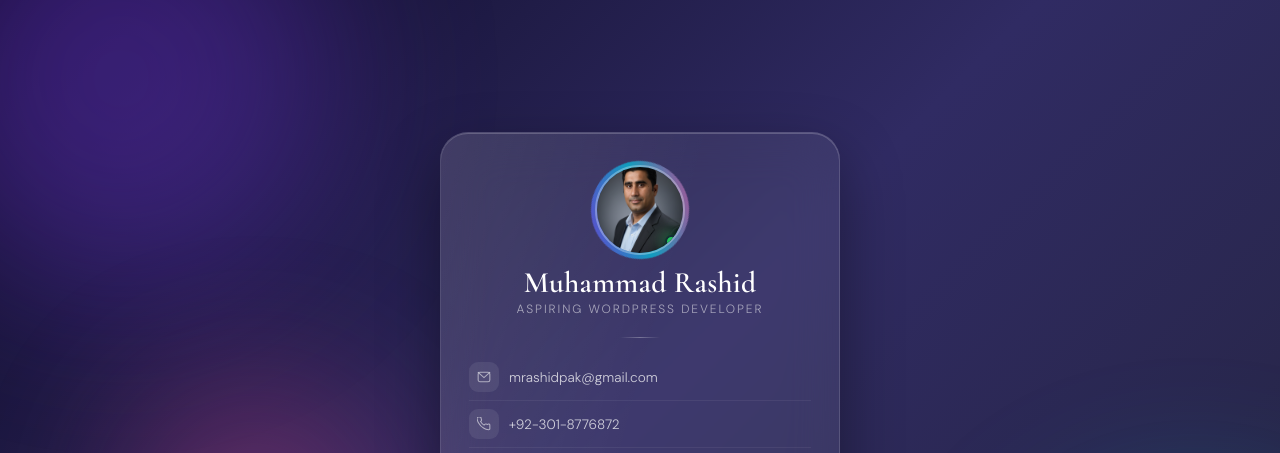
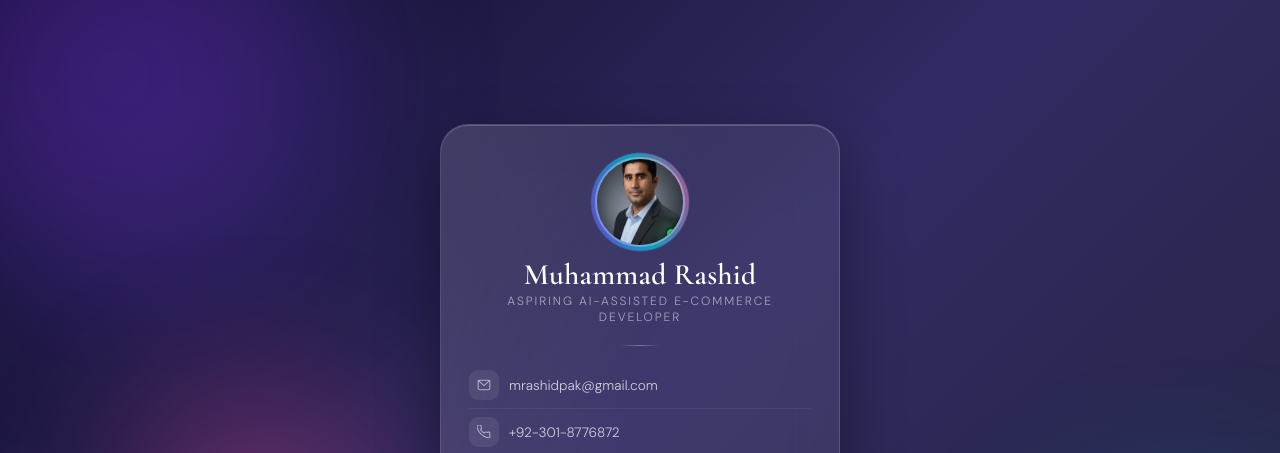
Before and after one commit to Rashid-25/business-card, a plain HTML site: page index.html in a window 1280 px wide. Shown: the top 453 px of the page. Drawn offline with nearby package versions, Linux system fonts and the light colour scheme.

Commit message:
Updated in the context of career preferences
in start, i thought to be a general wordpress developer but now i have decided to be focused only on being an ecommerce developer in wordpress through woocommerce and shopify.

```diff
--- a/index.html
+++ b/index.html
@@ -452,7 +452,7 @@
         </div>
         <div>
           <div class="name">Muhammad Rashid</div>
-          <div class="title">Aspiring WordPress Developer</div>
+          <div class="title">Aspiring AI-Assisted E-commerce Developer</div>
         </div>
       </div>
 
```
